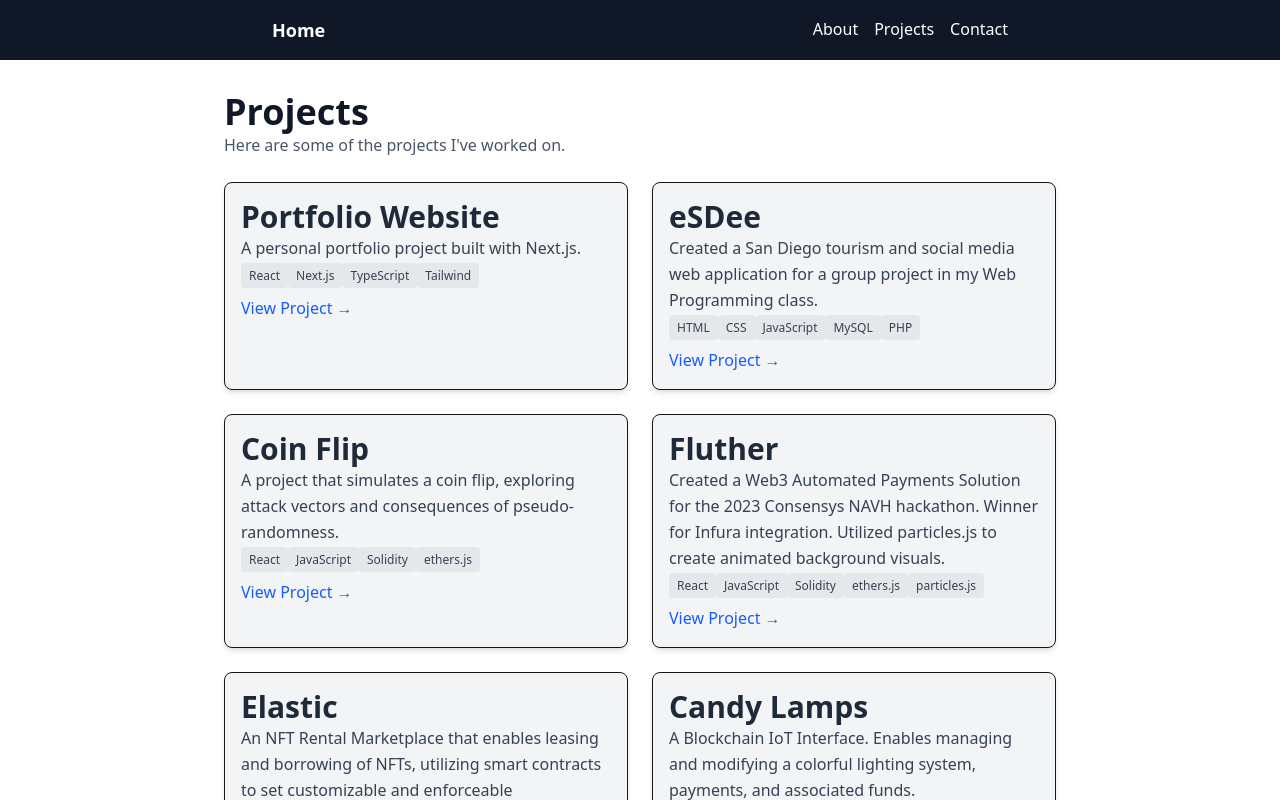
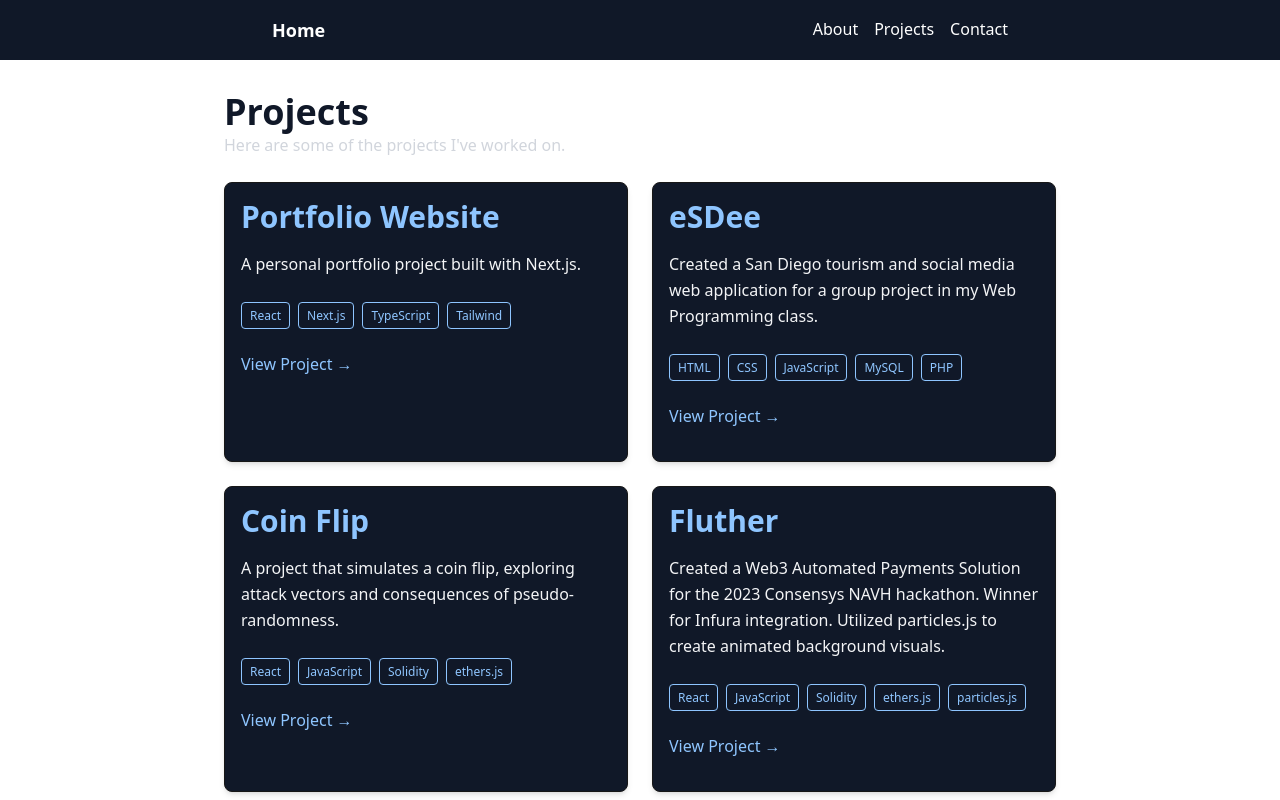
Before and after one commit to sawyersieja/kikko, a Next.js app: page /projects in a window 1280 px wide. Shown: the top 800 px of the page. Built offline with nearby package versions, Linux system fonts and the light colour scheme.

Commit message:
style: fix-colors - Applied a more palatable color scheme for project cards in projects. - Applied some top and bottom margins for project card readability.

```diff
--- a/src/app/projects/ProjectCard.tsx
+++ b/src/app/projects/ProjectCard.tsx
@@ -7,17 +7,17 @@ interface ProjectProps {
 
 const ProjectCard = ({ title, description, tech, link }: ProjectProps ) => {
     return (
-        <div className="border p-4 rounded-lg bg-gray-100 shadow-md">
-            <h2 className="text-xl font-bold text-gray-800">{title}</h2>
-            <p className="text-gray-700">{description}</p>
-            <div className="text-gray-700">
+        <div className="border p-4 rounded-lg bg-gray-900 shadow-md">
+            <h2 className="text-xl pb-4 font-bold !text-blue-300">{title}</h2>
+            <p className="text-gray-100 pb-6">{description}</p>
+            <div className="text-gray-800">
                 {tech.map((item, index) => (
-                    <span key={index} className="px-2 py-1 bg-gray-200 rounded text-xs">
+                    <span key={index} className="mr-2 last:mr-0 px-2 py-1 bg-transparent text-blue-300 border border-blue-300 rounded text-xs">
                         {item}
                     </span>
                 ))}
             </div>
-            <a href={link} target="_blank" className="text-blue-600 mt-2 inline-block">View Project →</a>
+            <a href={link} target="_blank" className="text-blue-300 mt-6 mb-4 inline-block">View Project →</a>
         </div>
     );
 };
--- a/src/app/projects/page.tsx
+++ b/src/app/projects/page.tsx
@@ -56,11 +56,11 @@ const Projects = () => {
     return(
         <main className="max-w-4xl mx-auto p-8">
             <h1 className="text-4xl font-bold">Projects</h1>
-            <p className="text-gray-600">Here are some of the projects I&apos;ve worked on.</p>
+            <p className="text-gray-300">Here are some of the projects I&apos;ve worked on.</p>
 
             <div className="grid grid-cols-1 md:grid-cols-2 gap-6 mt-6">
                 {projects.map((project, index) => (
-                    <ProjectCard key={index} {...project} />
+                    <ProjectCard key={index} {...project}/>
                 ))}
             </div>
         </main>
```
